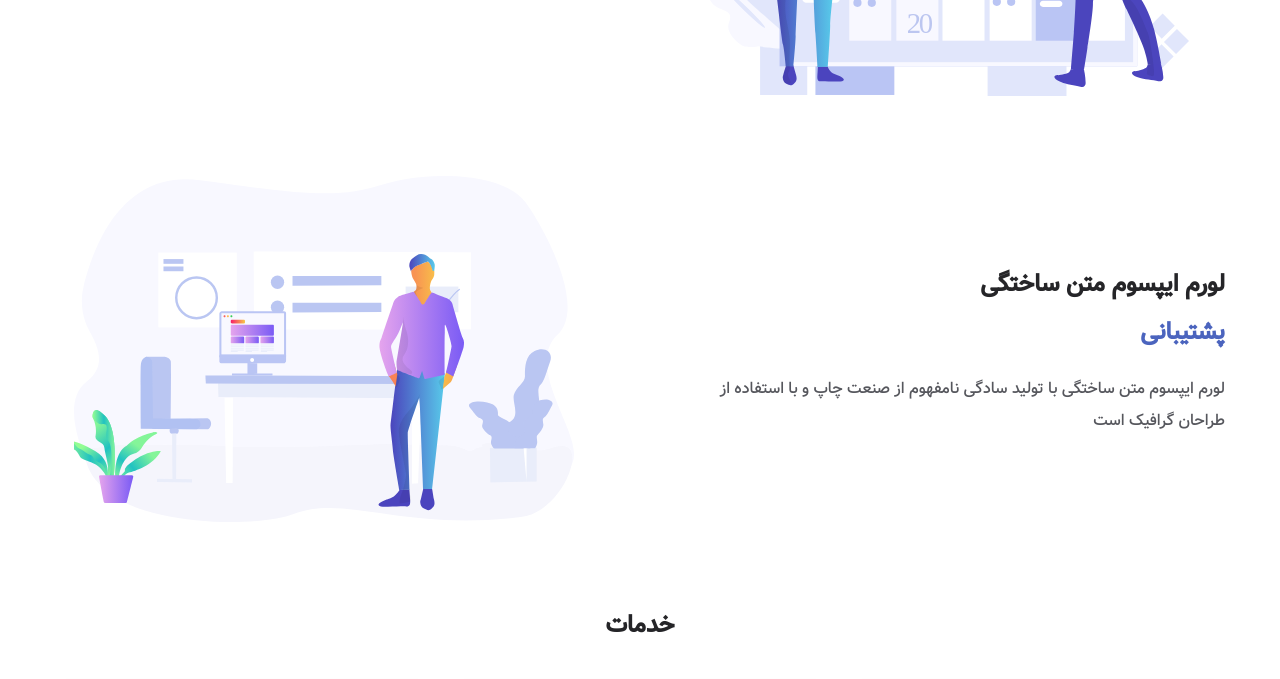
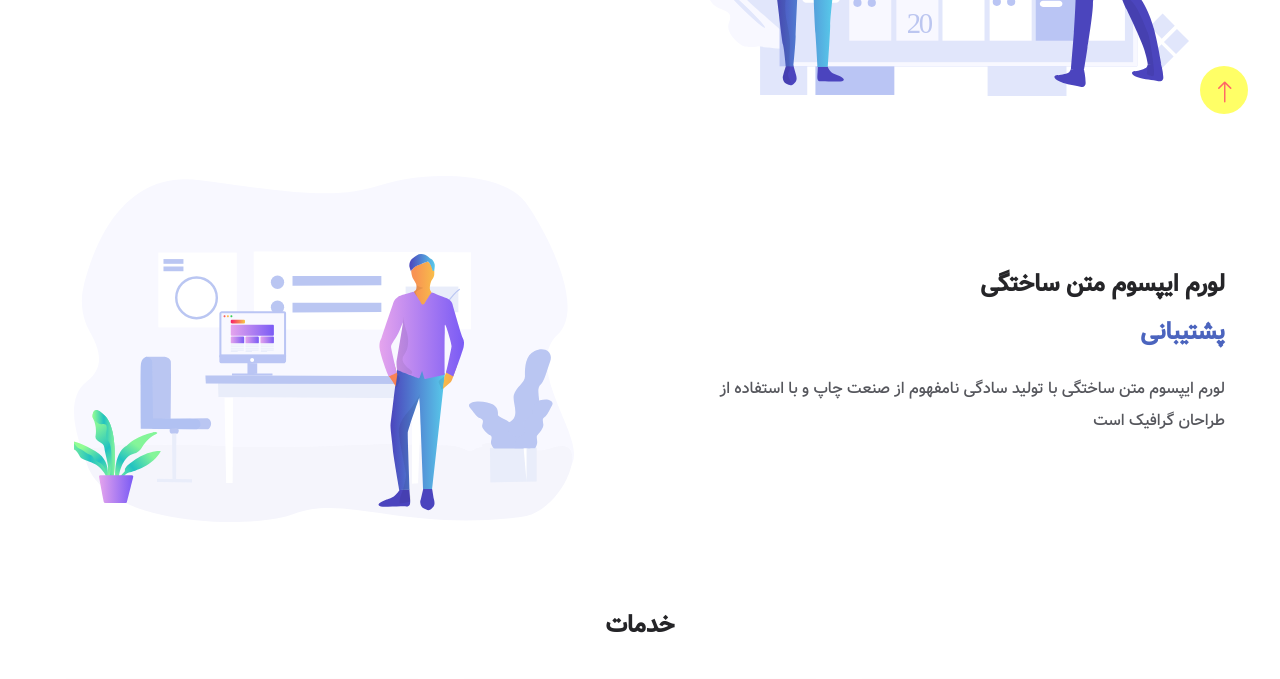
Before and after one commit to ali-gh-dev/sass, a website: page index.html in a window 1280 px wide. Shown: the part 846-1525 px from the top of the page. Drawn offline with Linux system fonts and the light colour scheme; files whose address does not match are found by name.

Commit message:
scroll up

```diff
--- a/index.html
+++ b/index.html
@@ -213,7 +213,7 @@
                 </li>
                 <li class="contact-address">
                     ایمیل:
-                    <span class="contact-information">webprog.io@info.com</span>
+                    <span class="contact-information">email@info.com</span>
                 </li>
                 <li class="contact-address">
                     آدرس:
@@ -234,7 +234,7 @@
 <footer class="footer section">
     <div class="footer-content container">
         <article class="footer-info">
-            <a href="#" class="footer-logo">webprog.io</a>
+            <a href="#" class="footer-logo">ali-gh-dev</a>
             <p class="footer-description">لورم ایپسوم متن ساختگی</p>
         </article>
 
@@ -284,6 +284,11 @@
     </p>
 </footer>
 
+<!--scroll up icon-->
+<a class="scrollup" id="scroll-up" href="#">
+    <i class="scrollup-icon bi bi-arrow-up"></i>
+</a>
+
 <script src="./js/app.js"></script>
 
 </body>
--- a/js/app.js
+++ b/js/app.js
@@ -41,3 +41,11 @@ function linkAction() {
     navMenu.classList.remove('show-menu')
 }
 navLink.forEach(n => n.addEventListener('click', linkAction))
+
+
+// show scroll up
+function scrollUp() {
+    const scrollUp = document.getElementById('scroll-up');
+    if (this.scrollY >= 560) scrollUp.classList.add('show-scroll'); else scrollUp.classList.remove('show-scroll')
+}
+window.addEventListener('scroll', scrollUp)
--- /dev/null
+++ b/scss/components/_scrollup.scss
@@ -0,0 +1,26 @@
+.scrollup {
+  background: yellow;
+  padding: 0.3rem 0.7rem 0.9rem 0;
+  position: fixed;
+  right: 2rem;
+  bottom: -10rem;
+  width: 3rem;
+  height: 3rem;
+  border-radius: 50%;
+  opacity: 0.6;
+  transition: 0.4s;
+
+  &:hover {
+    opacity: 1;
+  }
+}
+
+.scrollup-icon {
+  color: red;
+  font-weight: bolder;
+  font-size: 1.5rem;
+}
+
+.show-scroll {
+  bottom: 3rem;
+}
--- a/scss/main.scss
+++ b/scss/main.scss
@@ -8,5 +8,6 @@
 @import "components/app";
 @import "components/contact";
 @import "components/footer";
+@import "components/scrollup";
 
 @import "components/mediaqueries";
```
Also changed, not shown: css/main.css, 1 other file.
